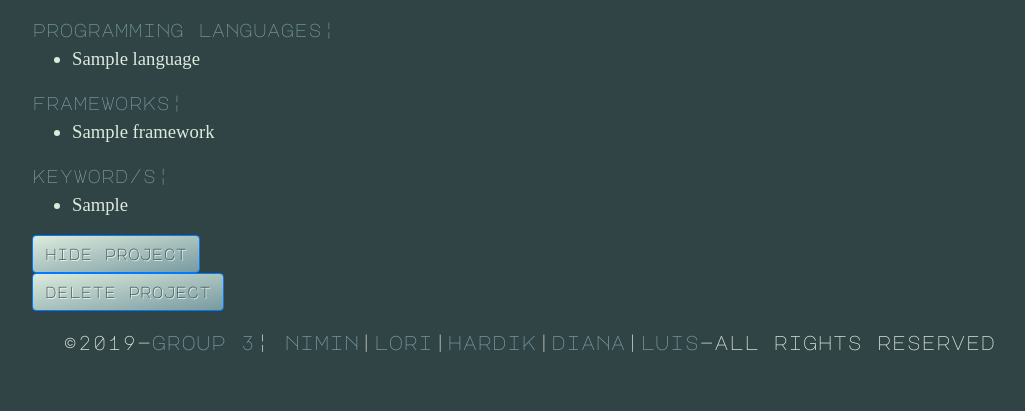
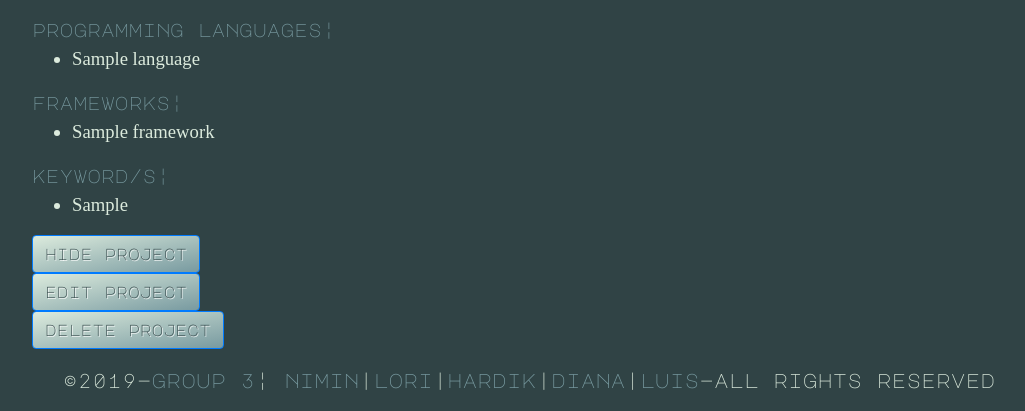
Before and after one commit to niminp/cs633_archive, a Django app: page /project/1/ in a window 1280 px wide. Shown: the part 615-1026 px from the top of the page, without its empty margins (111-1136 px from the left). Before the commit the page ends 967 px from the top, so only its background shows below. Run offline with Django 3.2, Linux system fonts and the light colour scheme; a user stored in the database is signed in; tables that the repository leaves empty hold one stand-in row (values such as "Sample post"); some libraries are stand-ins or nearby versions.

Commit message:
add edit link for project edit

```diff
--- a/manager/templates/manager/project_view.html
+++ b/manager/templates/manager/project_view.html
@@ -91,6 +91,10 @@
 			{% endif %}
 		{% endif %}
 
+		{% if request.user.is_superuser %}
+			<a class="btn btn-primary" href="{% url 'admin:manager_project_change' project.id %}?next={{ request.get_full_path }}">edit project</a><br>
+		{% endif %}
+
 		{% if request.user.is_superuser or request.user.is_staff %}
 			<button class="btn btn-primary" data-toggle="modal" data-target="#exampleModal">delete project</button>
 		{% endif %}
```
